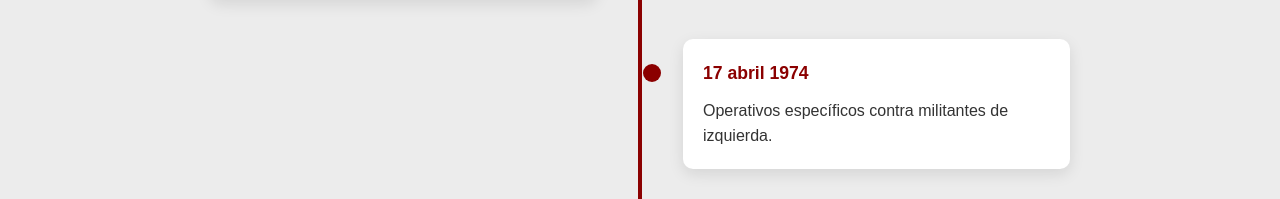
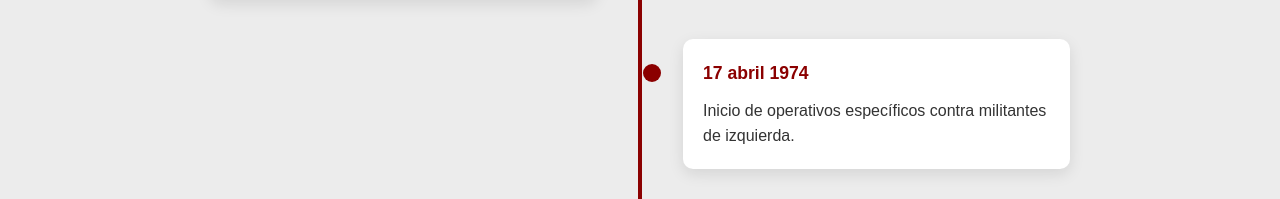
Before and after one commit to juanile/muchachasdeabril, a plain HTML site: page index.html in a window 1280 px wide. Shown: the part 4118-4317 px from the top of the page. Drawn offline with nearby package versions, Linux system fonts and the light colour scheme.

Commit message:
Update index.html

```diff
--- a/index.html
+++ b/index.html
@@ -161,7 +161,7 @@
 
     <div class="evento">
         <span>17 abril 1974</span>
-        <p>Operativos específicos contra militantes de izquierda.</p>
+        <p>Inicio de operativos específicos contra militantes de izquierda.</p>
     </div>
 
     <div class="evento">
```
